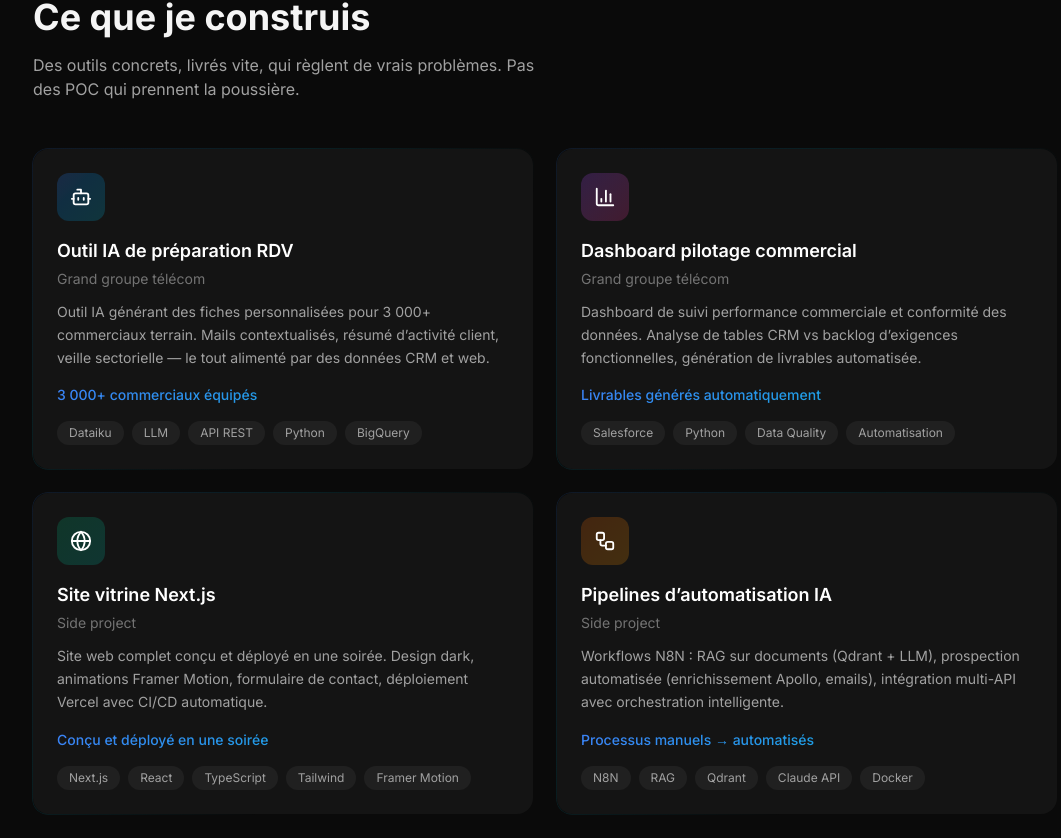
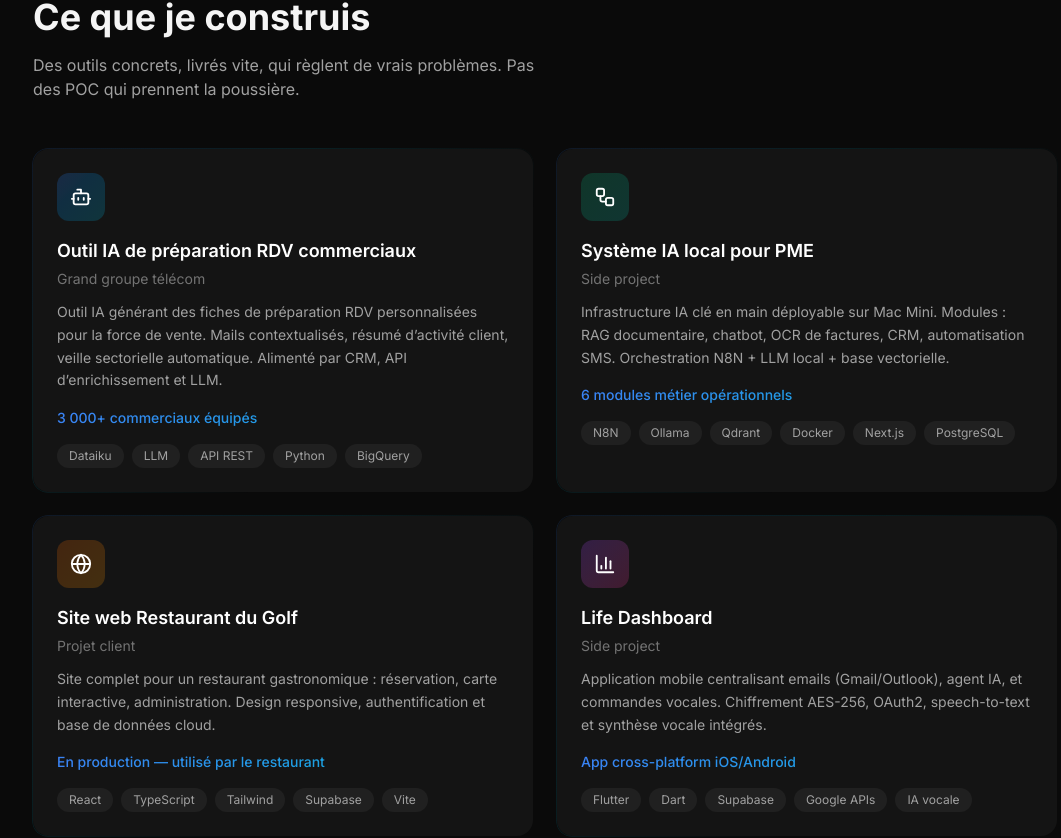
Before and after one commit to May-1600/cv-mayeul, a Next.js app: page / in a window 1280 px wide. Shown: the part 963-1801 px from the top of the page, without its empty margins (95-1156 px from the left). Built offline with nearby package versions, Linux system fonts and the light colour scheme.

Commit message:
Refonte contenu CV : vrais projets GitHub, descriptions corrigées, skills vérifiés

```diff
--- a/data/cv-data.ts
+++ b/data/cv-data.ts
@@ -3,7 +3,7 @@ export const personalInfo = {
   tagline: "Data Product Owner IA chez Orange",
   subtitle: "ESSEC BBA Global",
   pitch:
-    "Je con\u00e7ois des outils IA qui remplacent des process manuels et font gagner du temps. Dashboards, automatisations, int\u00e9grations API \u2014 du concret, livr\u00e9 vite.",
+    "Je con\u00e7ois et d\u00e9ploie des outils IA concrets : dashboards, automatisations, int\u00e9grations API. Du prototype au produit utilis\u00e9 par des milliers de personnes.",
   email: "mayeuldecharentenay@gmail.com",
   phone: "06 37 35 88 86",
   linkedin: "https://www.linkedin.com/in/mayeul-mareschal-de-charentenay/",
@@ -22,44 +22,44 @@ export interface Project {
 
 export const projects: Project[] = [
   {
-    title: "Outil IA de pr\u00e9paration RDV",
+    title: "Outil IA de pr\u00e9paration RDV commerciaux",
     company: "Grand groupe t\u00e9l\u00e9com",
     description:
-      "Outil IA g\u00e9n\u00e9rant des fiches personnalis\u00e9es pour 3 000+ commerciaux terrain. Mails contextualis\u00e9s, r\u00e9sum\u00e9 d\u2019activit\u00e9 client, veille sectorielle \u2014 le tout aliment\u00e9 par des donn\u00e9es CRM et web.",
+      "Outil IA g\u00e9n\u00e9rant des fiches de pr\u00e9paration RDV personnalis\u00e9es pour la force de vente. Mails contextualis\u00e9s, r\u00e9sum\u00e9 d\u2019activit\u00e9 client, veille sectorielle automatique. Aliment\u00e9 par CRM, API d\u2019enrichissement et LLM.",
     tags: ["Dataiku", "LLM", "API REST", "Python", "BigQuery"],
     metric: "3 000+ commerciaux \u00e9quip\u00e9s",
     gradient: "from-blue-500/20 to-cyan-500/20",
     icon: "bot",
   },
   {
-    title: "Dashboard pilotage commercial",
-    company: "Grand groupe t\u00e9l\u00e9com",
+    title: "Syst\u00e8me IA local pour PME",
+    company: "Side project",
     description:
-      "Dashboard de suivi performance commerciale et conformit\u00e9 des donn\u00e9es. Analyse de tables CRM vs backlog d\u2019exigences fonctionnelles, g\u00e9n\u00e9ration de livrables automatis\u00e9e.",
-    tags: ["Salesforce", "Python", "Data Quality", "Automatisation"],
-    metric: "Livrables g\u00e9n\u00e9r\u00e9s automatiquement",
-    gradient: "from-purple-500/20 to-pink-500/20",
-    icon: "chart",
+      "Infrastructure IA cl\u00e9 en main d\u00e9ployable sur Mac Mini. Modules : RAG documentaire, chatbot, OCR de factures, CRM, automatisation SMS. Orchestration N8N + LLM local + base vectorielle.",
+    tags: ["N8N", "Ollama", "Qdrant", "Docker", "Next.js", "PostgreSQL"],
+    metric: "6 modules m\u00e9tier op\u00e9rationnels",
+    gradient: "from-emerald-500/20 to-teal-500/20",
+    icon: "workflow",
   },
   {
-    title: "Site vitrine Next.js",
-    company: "Side project",
+    title: "Site web Restaurant du Golf",
+    company: "Projet client",
     description:
-      "Site web complet con\u00e7u et d\u00e9ploy\u00e9 en une soir\u00e9e. Design dark, animations Framer Motion, formulaire de contact, d\u00e9ploiement Vercel avec CI/CD automatique.",
-    tags: ["Next.js", "React", "TypeScript", "Tailwind", "Framer Motion"],
-    metric: "Con\u00e7u et d\u00e9ploy\u00e9 en une soir\u00e9e",
-    gradient: "from-emerald-500/20 to-teal-500/20",
+      "Site complet pour un restaurant gastronomique : r\u00e9servation, carte interactive, administration. Design responsive, authentification et base de donn\u00e9es cloud.",
+    tags: ["React", "TypeScript", "Tailwind", "Supabase", "Vite"],
+    metric: "En production \u2014 utilis\u00e9 par le restaurant",
+    gradient: "from-orange-500/20 to-amber-500/20",
     icon: "globe",
   },
   {
-    title: "Pipelines d\u2019automatisation IA",
+    title: "Life Dashboard",
     company: "Side project",
     description:
-      "Workflows N8N : RAG sur documents (Qdrant + LLM), prospection automatis\u00e9e (enrichissement Apollo, emails), int\u00e9gration multi-API avec orchestration intelligente.",
-    tags: ["N8N", "RAG", "Qdrant", "Claude API", "Docker"],
-    metric: "Processus manuels \u2192 automatis\u00e9s",
-    gradient: "from-orange-500/20 to-amber-500/20",
-    icon: "workflow",
+      "Application mobile centralisant emails (Gmail/Outlook), agent IA, et commandes vocales. Chiffrement AES-256, OAuth2, speech-to-text et synth\u00e8se vocale int\u00e9gr\u00e9s.",
+    tags: ["Flutter", "Dart", "Supabase", "Google APIs", "IA vocale"],
+    metric: "App cross-platform iOS/Android",
+    gradient: "from-purple-500/20 to-pink-500/20",
+    icon: "chart",
   },
 ];
 
@@ -77,7 +77,7 @@ export const experiences: Experience[] = [
     company: "Orange",
     period: "Sep 2025 \u2014 Pr\u00e9sent",
     description:
-      "Pilotage d\u2019outils IA pour la force de vente Pro/PME. Conception produit, coordination tech, d\u00e9ploiement d\u2019un outil utilis\u00e9 par 3 000+ commerciaux.",
+      "Conception et pilotage d\u2019outils IA pour la force de vente Pro/PME. Coordination tech (Dataiku, LLM, API), sp\u00e9cifications produit, d\u00e9ploiement \u00e0 l\u2019\u00e9chelle.",
     highlight: "Poste actuel",
   },
   {
@@ -85,14 +85,14 @@ export const experiences: Experience[] = [
     company: "DNCA Finance",
     period: "D\u00e9c 2024 \u2014 Mar 2025",
     description:
-      "Analyse financi\u00e8re et gestion de portefeuilles. KYC, conformit\u00e9 r\u00e9glementaire, relation client.",
+      "Analyse financi\u00e8re et gestion de portefeuilles. KYC, conformit\u00e9 r\u00e9glementaire, relation client institutionnel.",
   },
   {
     role: "BBA Global",
     company: "ESSEC Business School",
     period: "2022 \u2014 2026",
     description:
-      "Programme Grande \u00c9cole avec sp\u00e9cialisation finance et entrepreneuriat. Saint-Malo, Paris, Cergy.",
+      "Programme Grande \u00c9cole avec sp\u00e9cialisation finance et entrepreneuriat. Responsable communication du BDE.",
   },
 ];
 
@@ -111,8 +111,8 @@ export const skillCategories: SkillCategory[] = [
       "GPT-4",
       "Prompt Engineering",
       "RAG",
-      "Fine-tuning",
       "Agents IA",
+      "N8N",
     ],
   },
   {
@@ -123,7 +123,7 @@ export const skillCategories: SkillCategory[] = [
   {
     name: "D\u00e9veloppement",
     icon: "code",
-    skills: ["Next.js", "React", "TypeScript", "Tailwind CSS", "N8N", "Docker"],
+    skills: ["Next.js", "React", "TypeScript", "Tailwind CSS", "Flutter", "Docker"],
   },
   {
     name: "Business",
@@ -131,8 +131,8 @@ export const skillCategories: SkillCategory[] = [
     skills: [
       "Product Management",
       "Salesforce",
+      "Supabase",
       "Gestion de projet",
-      "Prospection",
     ],
   },
 ];
```
